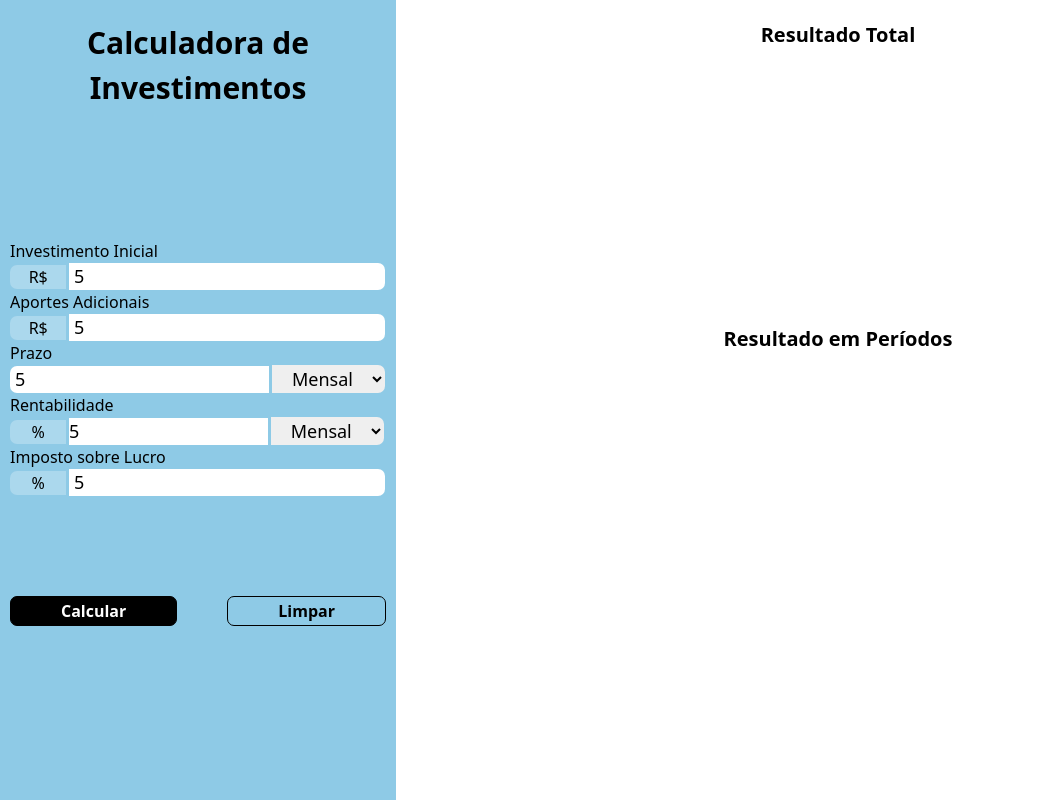
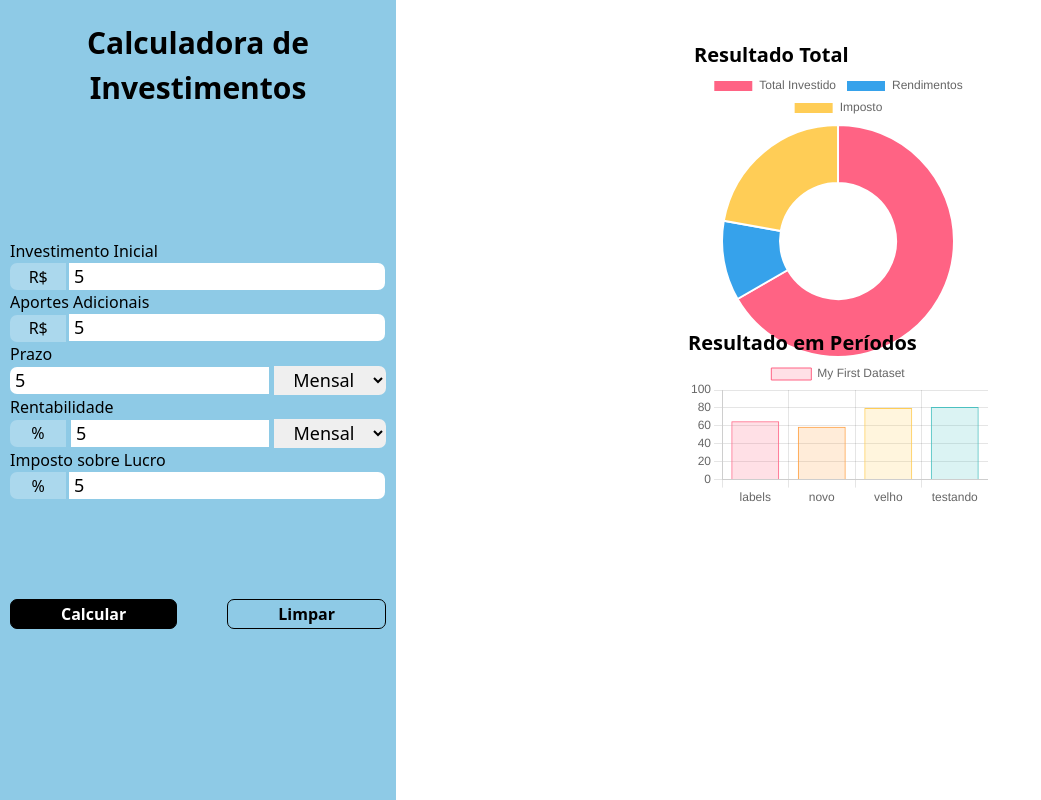
Before and after one commit to JorgeWilliamSS92/Projeto2CalculadoraInvesimentos, a website built with Vite: page index.html in a window 1280 px wide. Both pictures are taken after typing "5", "5", "5", "5", "5" into the empty fields and a click on the button "Calcular". Shown: the whole page, without its empty margins (0-1041 px from the left). Built offline with nearby package versions, Linux system fonts and the light colour scheme.

Commit message:
inserindo gráficos

```diff
--- /dev/null
+++ b/chartsArquivo.js
@@ -0,0 +1,101 @@
+import Chart from "chart.js/auto";
+import { generateReturnArray } from "./main.js";
+
+const click = document.getElementById("click");
+click.addEventListener("click", generate);
+
+const doughnut = document.getElementById("doughnut");
+const bar = document.getElementById("bar");
+let chart1 = {};
+let chart2 = {};
+
+function generate(event) {
+  event.preventDefault();
+
+  const initialInvestment = document.getElementById("initial-investment").value;
+  const contribution = document.getElementById("contribution").value;
+  const term = document.getElementById("term").value;
+  const termPeriod = document.getElementById("term-period").value;
+  const profitability = document.getElementById("profitability").value;
+  const profitabilityP = document.getElementById("profitability-period").value;
+  const tax = document.getElementById("tax").value;
+
+  const arraytesting = generateReturnArray(
+    initialInvestment,
+    contribution,
+    term,
+    termPeriod,
+    profitability,
+    profitabilityP,
+    tax
+  );
+
+  function checking(obj) {
+    return Object.keys(obj).length === 0;
+  }
+
+  if (!checking(chart1) && !checking(chart2)) {
+    chart1.destroy();
+    chart2.destroy();
+  }
+
+  console.log(arraytesting);
+
+  chart1 = new Chart(doughnut, {
+    type: "doughnut",
+    data: {
+      labels: ["Total Investido", "Rendimentos", "Imposto"],
+      datasets: [
+        {
+          label: "Valor R$",
+          data: [300, 50, 100],
+          backgroundColor: [
+            "rgb(255, 99, 132)",
+            "rgb(54, 162, 235)",
+            "rgb(255, 205, 86)",
+          ],
+          hoverOffset: 4,
+        },
+      ],
+    },
+  });
+
+  chart2 = new Chart(bar, {
+    type: "bar",
+    data: {
+      labels: ["labels", "novo", "velho", "testando"],
+      datasets: [
+        {
+          label: "My First Dataset",
+          data: [65, 59, 80, 81, 56, 55, 40],
+          backgroundColor: [
+            "rgba(255, 99, 132, 0.2)",
+            "rgba(255, 159, 64, 0.2)",
+            "rgba(255, 205, 86, 0.2)",
+            "rgba(75, 192, 192, 0.2)",
+            "rgba(54, 162, 235, 0.2)",
+            "rgba(153, 102, 255, 0.2)",
+            "rgba(201, 203, 207, 0.2)",
+          ],
+          borderColor: [
+            "rgb(255, 99, 132)",
+            "rgb(255, 159, 64)",
+            "rgb(255, 205, 86)",
+            "rgb(75, 192, 192)",
+            "rgb(54, 162, 235)",
+            "rgb(153, 102, 255)",
+            "rgb(201, 203, 207)",
+          ],
+          borderWidth: 1,
+        },
+      ],
+    },
+    options: {
+      scales: {
+        y: {
+          beginAtZero: true,
+        },
+      },
+    },
+  });
+}
--- a/index.html
+++ b/index.html
@@ -11,11 +11,11 @@
     <section class="inputs">
       <h1>Calculadora de Investimentos</h1>
 
-      <form>
+      <form id="investment-form">
         <div class="type-1">
           <p>Investimento Inicial</p>
           <div class="around">
-            <input class="input1" type="text" value="R$" disabled />
+            <input class="input1 height" type="text" value="R$" disabled />
             <input
               id="initial-investment"
               class="input2"
@@ -28,7 +28,7 @@
 
         <div class="type-1">
           <p>Aportes Adicionais</p>
-          <input class="input1" type="text" value="R$" disabled />
+          <input class="input1 height" type="text" value="R$" disabled />
           <input
             id="contribution"
             class="input2"
@@ -39,6 +39,7 @@
 
         <div class="type-2">
           <p>Prazo</p>
+
           <div class="around">
             <input
               class="input1"
@@ -56,7 +57,8 @@
 
         <div class="type-3">
           <p>Rentabilidade</p>
-          <input class="input1" type="text" value="%" disabled />
+          <div>
+            <input class="input1 height" type="text" value="%" disabled />
             <input
               id="profitability"
               class="input2"
@@ -68,29 +70,37 @@
               <option value="yearly">Anual</option>
             </select>
           </div>
+        </div>
 
         <div class="type-1">
           <p>Imposto sobre Lucro</p>
-          <input class="input1" type="text" value="%" disabled />
+          <input class="input1 height" type="text" value="%" disabled />
           <input id="tax" class="input2" type="number" placeholder="0.00" />
         </div>
 
         <div class="buttons-form">
-          <button class="button-calculation" type="submit">Calcular</button>
+          <button class="button-calculation" id="click" form="">
+            Calcular
+          </button>
           <button class="button-clear">Limpar</button>
         </div>
       </form>
     </section>
 
     <section class="graph">
+      <div class="charts">
         <div class="pie-chart">
           <h2>Resultado Total</h2>
+          <canvas id="doughnut"> </canvas>
         </div>
         <div class="bar-graph">
           <h2>Resultado em Períodos</h2>
+          <canvas id="bar"></canvas>
+        </div>
       </div>
     </section>
 
-    <script src="main.js"></script>
+    <script type="module" src="main.js"></script>
+    <script type="module" src="chartsArquivo.js"></script>
   </body>
 </html>
--- a/main.js
+++ b/main.js
@@ -1,61 +1,57 @@
-const buttonCalculation = document.getElementsByClassName("button-calculation");
+export function generateReturnArray(
+  initialInvestment = 0,
+  contribution = 0,
+  term = 0,
+  termPeriod = "monthly",
+  profitability = 0,
+  profitabilityP = "monthly",
+  tax = 0
+) {
+  //Fazendo o reconhecimento do tipo de input dos períodos e convertendo quando necessário
+  function returningProfitability(n) {
+    return n ** (1 / 12);
+  }
+  const termNew = termPeriod === "monthly" ? term : term * 12;
 
-document.addEventListener("submit", (event) => {
-  event.preventDefault();
+  const profitabilityN =
+    profitabilityP === "monthly"
+      ? Number(profitability / 100)
+      : returningProfitability(Number(1 + profitability / 100)) - 1;
 
-  const initialInvestment = document.getElementById("initial-investment");
-  const contribution = document.getElementById("contribution");
-  const term = document.getElementById("term");
-  const termPeriod = document.getElementById("term-period");
-  const profitability = document.getElementById("profitability");
-  const profitabilityPeriod = document.getElementById("profitability-period");
-  const tax = document.getElementById("tax");
+  const taxN = returningProfitability(Number(tax / 100));
 
-  let termNew = term.value;
-  if (termPeriod.value === "yearly") {
-    termNew = termNew * 12;
+  const investmentObject = {
+    investmentMonthly: Number(initialInvestment),
+    monthlyIncome: 0,
+    monthlyPeriod: 0,
+    totalInterestReturn: 0,
+    totalAmount: Number(initialInvestment),
+  };
+
+  const investmentArray = [investmentObject];
+  // investmentArray.push(investmentObject); ou poderia usar um push
+
+  for (let n = 1; n <= termNew; n++) {
+    const investmentMonthly =
+      Number(investmentArray[n - 1].investmentMonthly) + Number(contribution);
+    const monthlyIncome = Number(
+      investmentArray[n - 1].totalAmount * profitabilityN
+    );
+    const monthlyPeriod = n;
+    const totalInterestReturn =
+      monthlyIncome + investmentArray[n - 1].totalInterestReturn;
+    const totalAmount = investmentMonthly + totalInterestReturn;
+
+    investmentArray.push({
+      investmentMonthly: investmentMonthly,
+      monthlyIncome: monthlyIncome,
+      monthlyPeriod: monthlyPeriod,
+      totalInterestReturn: totalInterestReturn,
+      totalAmount: totalAmount,
+    });
   }
 
-  let profitabilityNew = profitability.value;
-  if (profitabilityPeriod.value === "yearly") {
-    profitabilityNew = profitabilityNew / 12;
-  }
-
-  const investmentObject = {
-    investmentMonthly: Number(initialInvestment.value),
-    monthlyIncome: 0,
-    termMonthly: 0,
-    monthlyTax: 0,
-    totalAmount: Number(initialInvestment.value),
-  };
-
-  const investmentArray = [];
-  investmentArray.push(investmentObject);
-  // console.log(investmentArray);
-
-  for (let n = 1; n <= termNew; n++) {
-    const obj = {
-      investmentMonthly:
-        investmentArray[n - 1].investmentMonthly + Number(contribution.value),
-      monthlyIncome:
-        investmentArray[n - 1].totalAmount * (Number(profitabilityNew) / 100),
-      termMonthly: n,
-      monthlyTax:
-        investmentArray[n - 1].totalAmount *
-        (Number(profitabilityNew) / 100) *
-        Number(tax.value / 100),
-      totalAmount:
-        investmentArray[n - 1].investmentMonthly +
-        Number(contribution.value) +
-        investmentArray[n - 1].totalAmount * (Number(profitabilityNew) / 100) -
-        investmentArray[n - 1].totalAmount *
-          (Number(profitabilityNew) / 100) *
-          Number(tax.value / 100),
-    };
-    investmentArray.push(obj);
-  }
-
-  console.log(investmentArray);
-});
+  return investmentArray;
+}
 
 // adcionando comentário
--- a/package.json
+++ b/package.json
@@ -1,5 +1,5 @@
 {
-  "name": "calculadora-de-investimento---parte2",
+  "name": "calculadoradeinvestimento",
   "private": true,
   "version": "0.0.0",
   "type": "module",
@@ -13,5 +13,8 @@
     "postcss": "^8.4.47",
     "tailwindcss": "^3.4.13",
     "vite": "^5.4.8"
+  },
+  "dependencies": {
+    "chart.js": "^4.4.5"
   }
 }
--- a/style.css
+++ b/style.css
@@ -39,6 +39,10 @@ body {
       & p {
         font-size: 1.6rem;
       }
+
+      & .height {
+        height: 2.7rem;
+      }
       & input {
         font-size: 1.8rem;
       }
@@ -70,6 +74,12 @@ body {
       & .type-2 {
         width: 100%;
 
+        & .around {
+          display: flex;
+          align-items: center;
+          gap: 0.5rem;
+        }
+
         & input {
           width: 69%;
           border-top-left-radius: 0.7rem;
@@ -80,13 +90,19 @@ body {
           text-align: center;
           width: 30%;
           font-size: 1.8rem;
-          padding: 0.1rem 0rem;
+          padding: 0.16rem 0rem;
           border-top-right-radius: 0.7rem;
           border-bottom-right-radius: 0.7rem;
         }
       }
       & .type-3 {
         width: 100%;
+
+        & div {
+          display: flex;
+          align-items: center;
+          gap: 0.5rem;
+        }
 
         & .input1 {
           width: 15%;
@@ -99,13 +115,14 @@ body {
 
         & .input2 {
           width: 53%;
+          padding-left: 0.5rem;
         }
 
         & select {
           text-align: center;
           width: 30%;
           font-size: 1.8rem;
-          padding: 0.1rem 0rem;
+          padding: 0.16rem 0rem;
           border-top-right-radius: 0.7rem;
           border-bottom-right-radius: 0.7rem;
         }
@@ -159,6 +176,15 @@ body {
     justify-content: center;
     align-items: center;
 
+    & .charts {
+      display: flex;
+      flex-flow: column;
+      justify-content: center;
+      align-items: center;
+      height: 100dvh;
+      padding: 2rem;
+    }
+
     & h2 {
       font-size: 2rem;
       font-weight: 700;
```
Also changed, not shown: 1 other file. Lines whose indentation alone changed are shown as unchanged.
